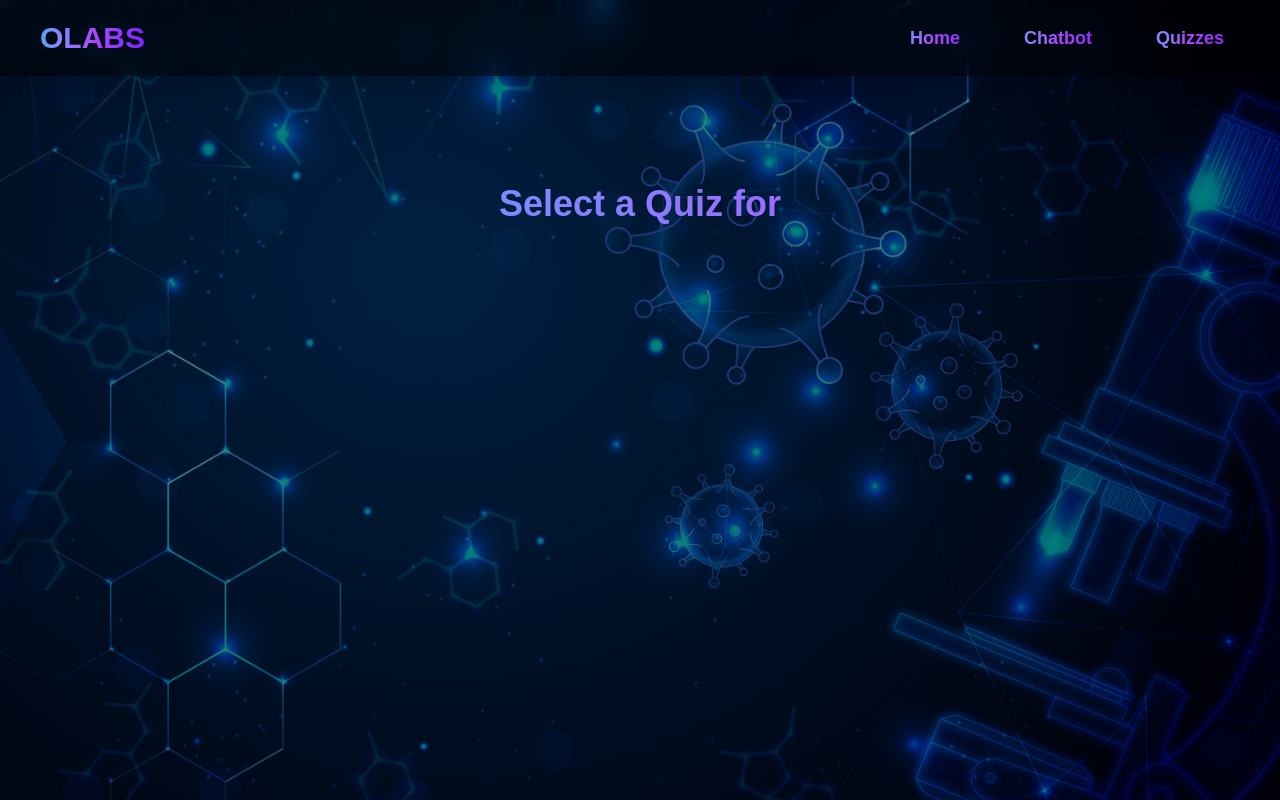
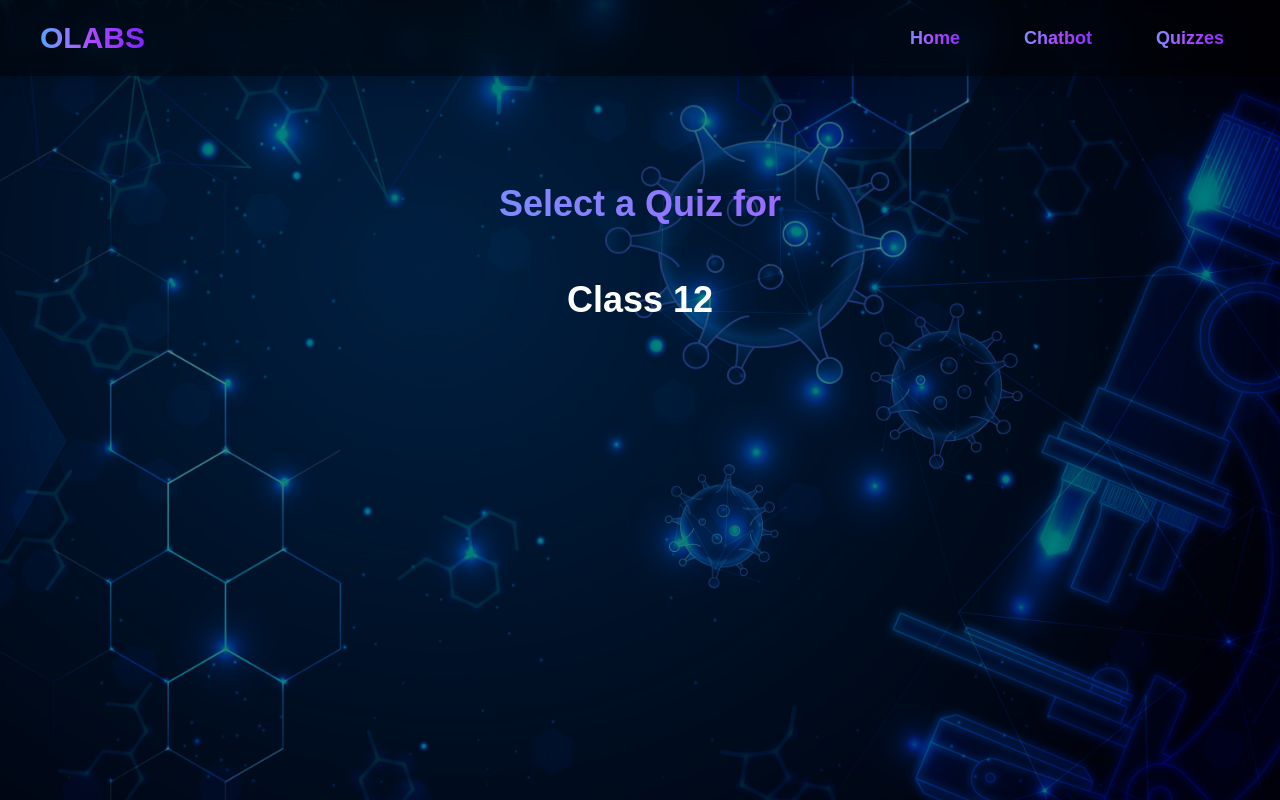
Before and after one commit to Dattaaanand/Hackon4, a Next.js app in the folder frontend/: page /Select_topic in a window 1280 px wide. Built offline with nearby package versions, Linux system fonts and the light colour scheme.

Commit message:
update: edited physics landing page

```diff
--- a/frontend/app/Select_topic/page.tsx
+++ b/frontend/app/Select_topic/page.tsx
@@ -68,6 +68,7 @@ export default function SelectClass() {
           <h2 className="text-4xl font-bold mb-14 text-transparent bg-clip-text bg-gradient-to-r from-blue-400 to-purple-500">
             Select a Quiz for {subject}
           </h2>
+          <h3 className="text-4xl font-bold mb-14 text-transparent bg-clip-text bg-white"> Class 12</h3>
 
           <div className="grid grid-cols-2 gap-8 justify-center">
             {subject === "Physics" && physicsQuizzes.map((quiz, index) => (
```
